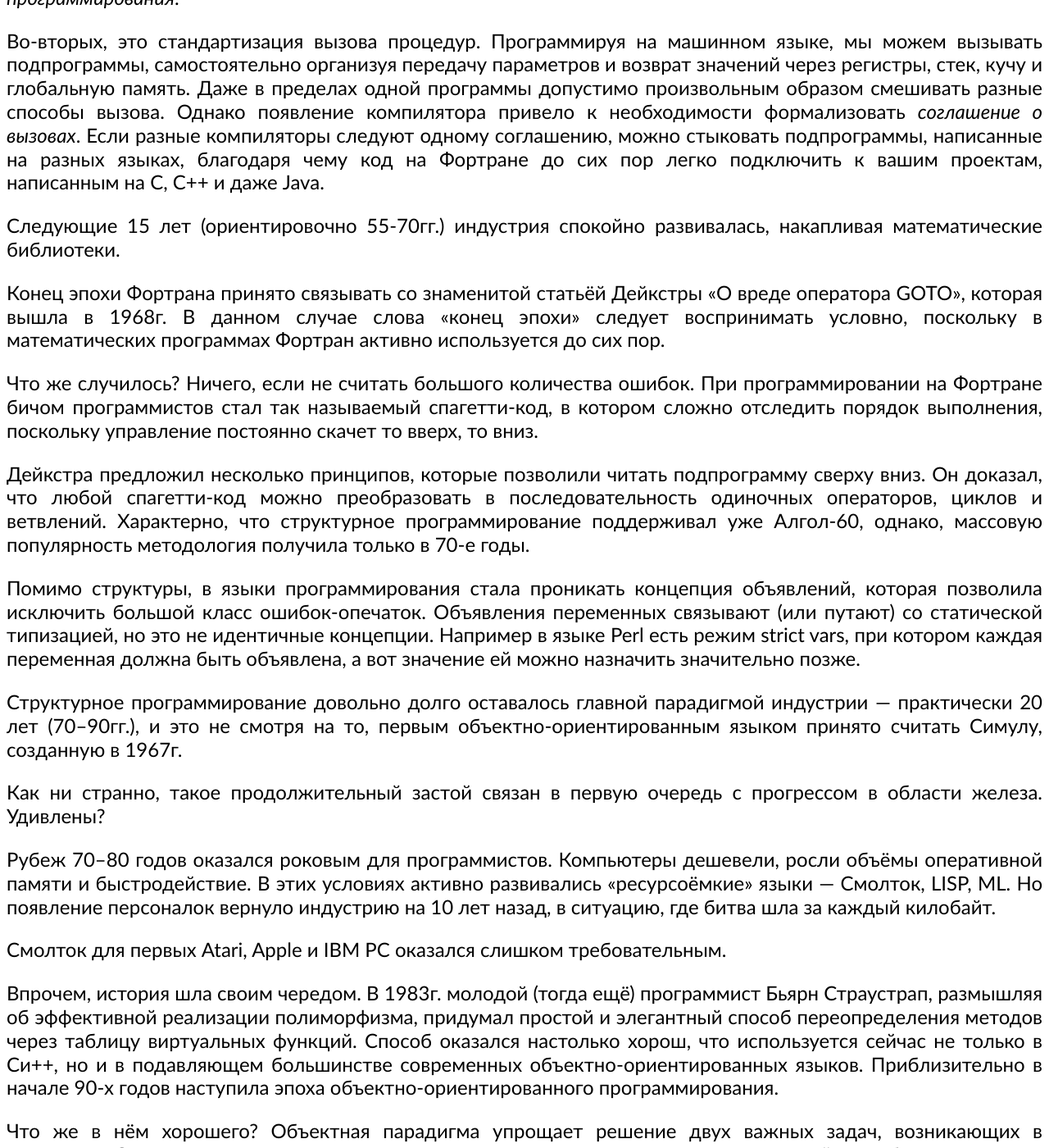
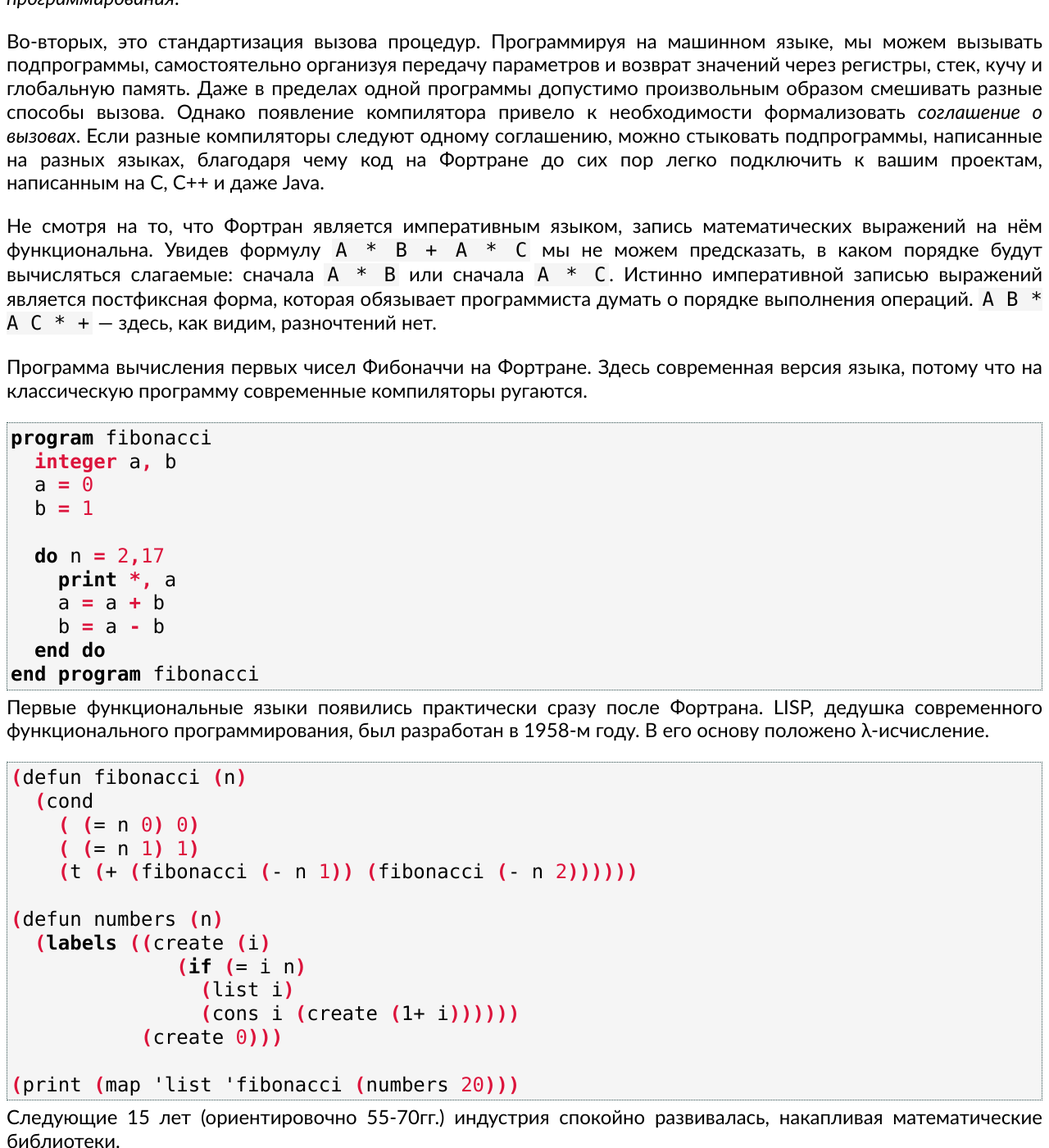
Before and after one commit to markshevchenko/markshevchenko.github.io, a Jekyll site: the page built from articles/program-languages.md, in a window 1280 px wide and 1400 px high, scrolled down 6262 px. Shown: the whole window at 82% size. Built offline with Jekyll 4.4.1, drawn with Linux system fonts in a browser that asks for light colours; some web fonts are replaced; comment, search, counter and statistics services are not loaded; some of the changed text lies outside the part shown.

Commit message:
Дописал примеры программ.

````diff
--- a/articles/program-languages.md
+++ b/articles/program-languages.md
@@ -192,12 +192,52 @@ id: program-languages
 *соглашение о вызовах*. Если разные компиляторы следуют одному соглашению, можно стыковать подпрограммы, написанные на разных языках, благодаря чему код на Фортране до сих пор легко подключить
 к вашим проектам, написанным на C, C++ и даже Java.
 
+Не смотря на то, что Фортран является императивным языком, запись математических выражений на нём функциональна. Увидев формулу `A * B + A * C` мы не можем предсказать, в каком порядке
+будут вычисляться слагаемые: сначала `A * B` или сначала `A * C`. Истинно императивной записью выражений является постфиксная форма, которая обязывает программиста думать о порядке
+выполнения операций. `A B * A C * +`&nbsp;&mdash; здесь, как видим, разночтений нет.
+
+Программа вычисления первых чисел Фибоначчи на Фортране. Здесь современная версия языка, потому что на классическую программу современные компиляторы ругаются.
+
+```fortran
+program fibonacci
+  integer a, b
+  a = 0
+  b = 1
+
+  do n = 2,17
+    print *, a
+    a = a + b
+    b = a - b
+  end do
+end program fibonacci
+```
+
+Первые функциональные языки появились практически сразу после Фортрана. LISP, дедушка современного функционального программирования, был разработан в 1958-м году. В его
+основу положено λ-исчисление.
+
+```lisp
+(defun fibonacci (n)
+  (cond
+    ( (= n 0) 0)
+    ( (= n 1) 1)
+    (t (+ (fibonacci (- n 1)) (fibonacci (- n 2))))))
+
+(defun numbers (n)
+  (labels ((create (i)
+              (if (= i n)
+                (list i)
+                (cons i (create (1+ i))))))
+           (create 0)))
+
+(print (map 'list 'fibonacci (numbers 20)))
+```
+
 Следующие 15 лет (ориентировочно 55-70гг.) индустрия спокойно развивалась, накапливая математические библиотеки.
 
 Конец эпохи Фортрана принято связывать со знаменитой статьёй Дейкстры «О вреде оператора GOTO», которая вышла в 1968г. В данном случае слова «конец эпохи» следует воспринимать условно,
 поскольку в математических программах Фортран активно используется до сих пор.
 
-Что же случилось? Ничего, если не считать большого количества ошибок. При программировании на Фортране бичом программистов стал так называемый спагетти-код, в котором сложно отследить порядок
+Что же случилось? Ничего, если не считать большого количества ошибок. При программировании на Фортране бичом программистов стал так называемый *спагетти-код*, в котором сложно отследить порядок
 выполнения, поскольку управление постоянно скачет то вверх, то вниз.
 
 Дейкстра предложил несколько принципов, которые позволили читать подпрограмму сверху вниз. Он доказал, что любой спагетти-код можно преобразовать в последовательность одиночных операторов,
````
Also changed, not shown: other parts of articles/program-languages.md (+1 -1 lines).
